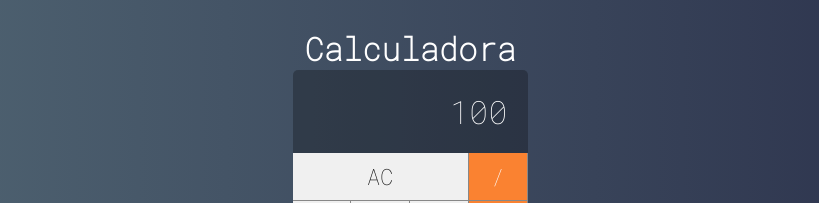
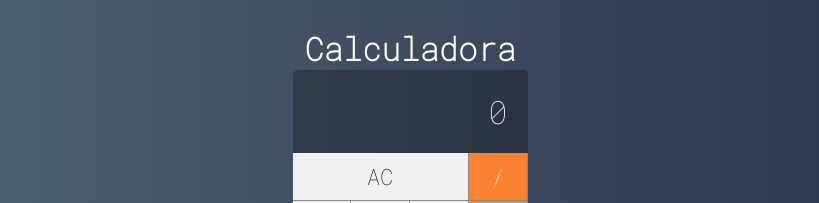
Before and after one commit to gustavopqz/react_calculator, a React (Create React App) app: page / in a window 1280 px wide. Shown: the part 192-395 px from the top of the page, without its empty margins (230-1049 px from the left). Built offline with nearby package versions, Linux system fonts and the light colour scheme.

Commit message:
Adding display numbers changes and clear function

```diff
--- a/src/main/Calculator.jsx
+++ b/src/main/Calculator.jsx
@@ -4,7 +4,17 @@
 import Button from "../components/Button/Button";
 import Display from "../components/Display/Display";
 
+const initialState = {
+    displayValue: '0',
+    clearDisplay: false,
+    operation: null,
+    values: [0, 0],
+    current: 0
+}
+
 export default class Calculator extends Component{
+
+    state = {...initialState}
 
     constructor(props){
         super(props)
@@ -15,7 +25,7 @@
     }
 
     clearDisplay(){
-        console.log('Clear')
+        this.setState({...initialState})
     }
 
     setOperation(op){
@@ -23,13 +33,22 @@
     }
 
     addDigit(n){
-        console.log(n)
+        if ( n === '.' && this.state.displayValue.includes('.')){
+            return;
+        }
+
+        const clearDisplay = this.state.displayValue === '0' || this.state.clearDisplay
+
+        const currentValue = clearDisplay ? '' : this.state.displayValue
+        const displayValue = currentValue + n
+
+        this.setState({displayValue, clearDisplay: false})
     }
 
     render(){
         return (
             <div className="calculator">
-                <Display value="100"/>
+                <Display value={this.state.displayValue}/>
                 <Button label="AC" triple click={this.clearDisplay}/>
                 <Button label="/" operation click={this.setOperation}/>
                 <Button label="7" click={this.addDigit}/>
```
